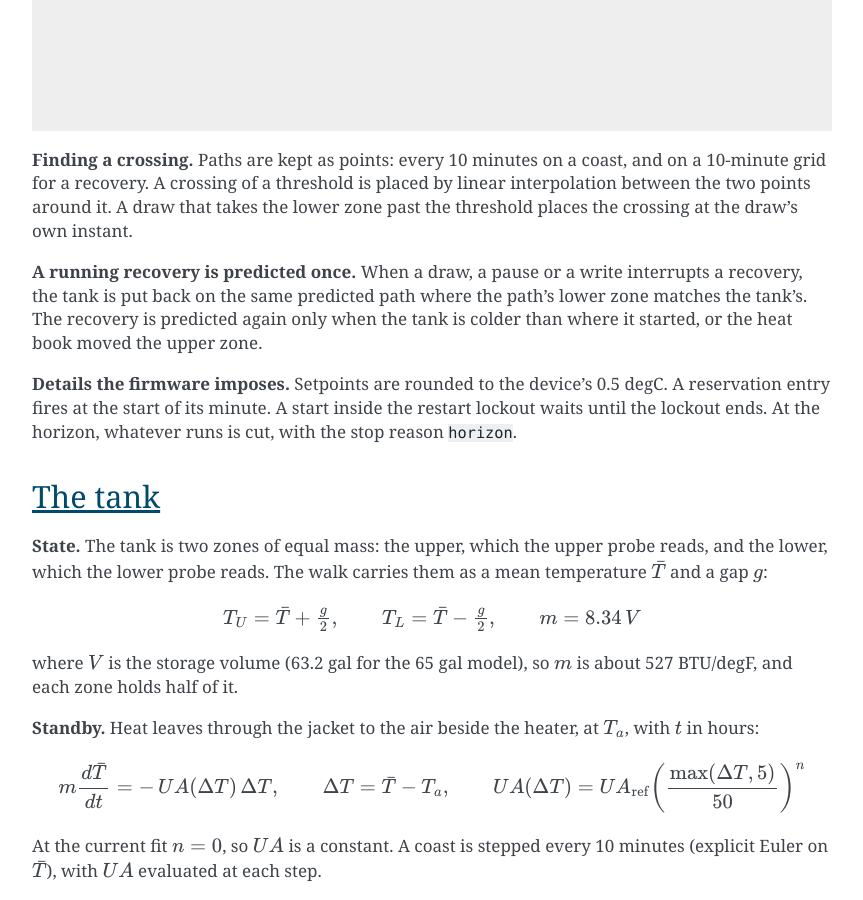
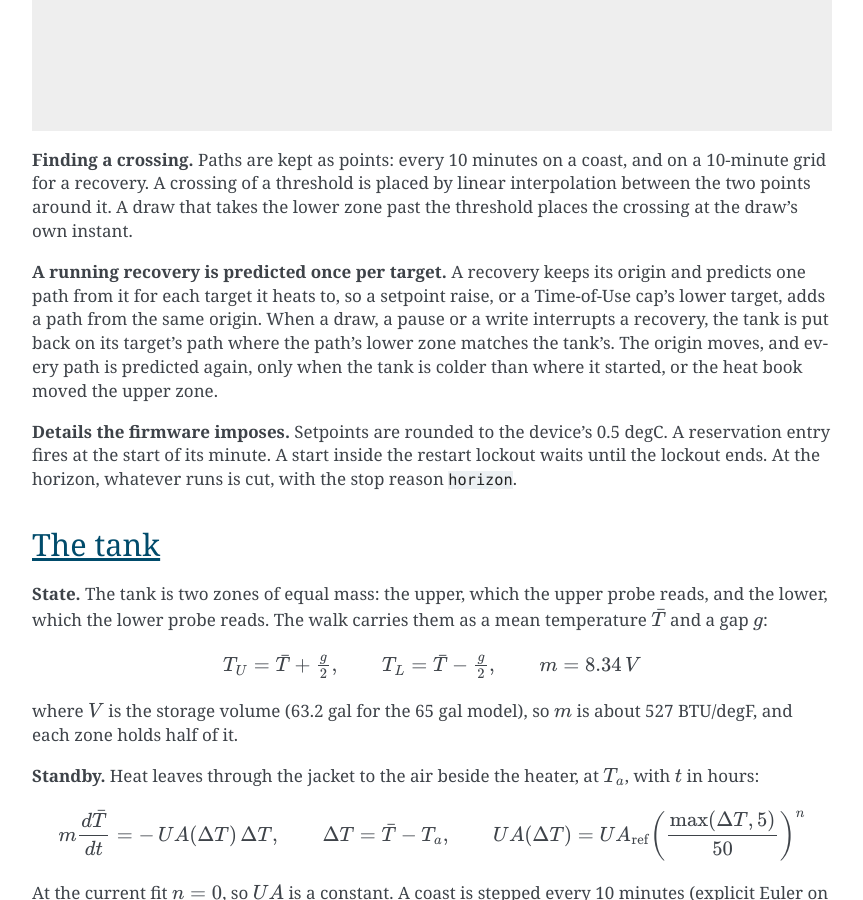
Before and after one commit to eman/nwp500-python, a Sphinx documentation site: the page built from docs/explanation/simulator-methodology.rst, in a window 1280 px wide and 900 px high, scrolled down 3035 px. Shown: the whole window, without its empty margins (338-1201 px from the left). Built offline with Sphinx 7.4.7, drawn with Linux system fonts in a browser that asks for light colours.

Commit message:
docs(sim): a recovery is predicted once per target

```diff
--- a/docs/explanation/simulator-methodology.rst
+++ b/docs/explanation/simulator-methodology.rst
@@ -112,10 +112,13 @@ is placed by linear interpolation between the two points around it. A
 draw that takes the lower zone past the threshold places the crossing at
 the draw's own instant.
 
-**A running recovery is predicted once.** When a draw, a pause or a
-write interrupts a recovery, the tank is put back on the same predicted
-path where the path's lower zone matches the tank's. The recovery is
-predicted again only when the tank is colder than where it started, or
+**A running recovery is predicted once per target.** A recovery keeps
+its origin and predicts one path from it for each target it heats to,
+so a setpoint raise, or a Time-of-Use cap's lower target, adds a path
+from the same origin. When a draw, a pause or a write interrupts a
+recovery, the tank is put back on its target's path where the path's
+lower zone matches the tank's. The origin moves, and every path is
+predicted again, only when the tank is colder than where it started, or
 the heat book moved the upper zone.
 
 **Details the firmware imposes.** Setpoints are rounded to the device's
```
